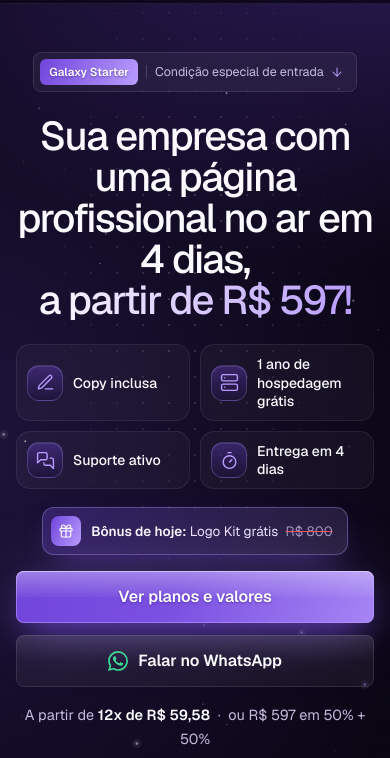
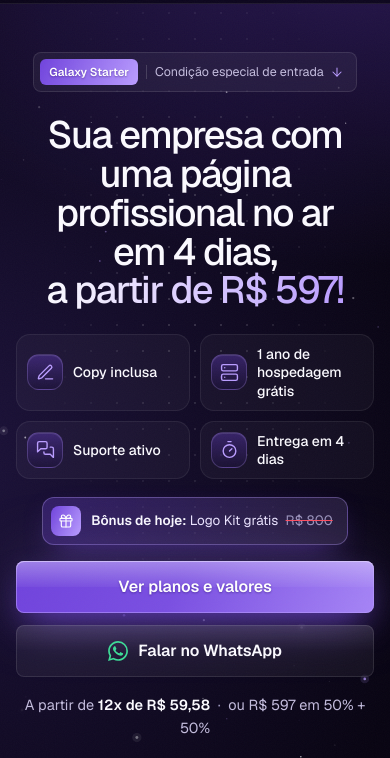
Before and after one commit to eufelipegomess/galaxy-starter, a plain HTML site: page index.html in a window 390 px wide. Shown: the part 53-811 px from the top of the page. Drawn offline with Linux system fonts and the light colour scheme; animation ran at ten frames a second.

Commit message:
style: título do hero 2px menor no mobile e "em 4 dias" sem quebra
Co-Authored-By: Claude Opus 5.5 <noreply@anthropic.com>

```diff
--- a/index.html
+++ b/index.html
@@ -26,7 +26,7 @@
   <!-- styles.min.css e app.min.js são gerados por `node deploy/build.mjs`
        (fontes: styles.css, main.js e vendor/). Depois do build, suba o ?v= abaixo.
        Não crie package.json na raiz: o Dokploy publica pelo Dockerfile. -->
-  <link rel="stylesheet" href="styles.min.css?v=14">
+  <link rel="stylesheet" href="styles.min.css?v=15">
 
   <script>
     // Prepara o estado inicial das animações só se houver JS e movimento permitido.
@@ -128,7 +128,7 @@
         </a>
 
         <h1 class="hero-title" id="hero-title" data-split>
-          <span class="line">Sua empresa com uma página profissional no ar em 4 dias,</span>
+          <span class="line">Sua empresa com uma página profissional no ar em&nbsp;4&nbsp;dias,</span>
           <span class="line grad-text">a partir de R$&nbsp;597!</span>
         </h1>
 
--- a/styles.css
+++ b/styles.css
@@ -680,6 +680,7 @@ a.hero-tag, a.hero-tag span { white-space: nowrap; }
   }
   .hero-benefits .ibox { width: 36px; height: 36px; }
   .hero-ctas { flex-direction: column; align-items: stretch; max-width: 420px; margin-inline: auto; }
+  .hero-title { font-size: clamp(36px, 10vw, 38px); }
   .hero-sub { display: none; }
   .hero-benefits { margin-top: 24px; }
   .hero-bonus { margin-top: 18px; font-size: 13.5px; }
```
Also changed, not shown: styles.min.css.
